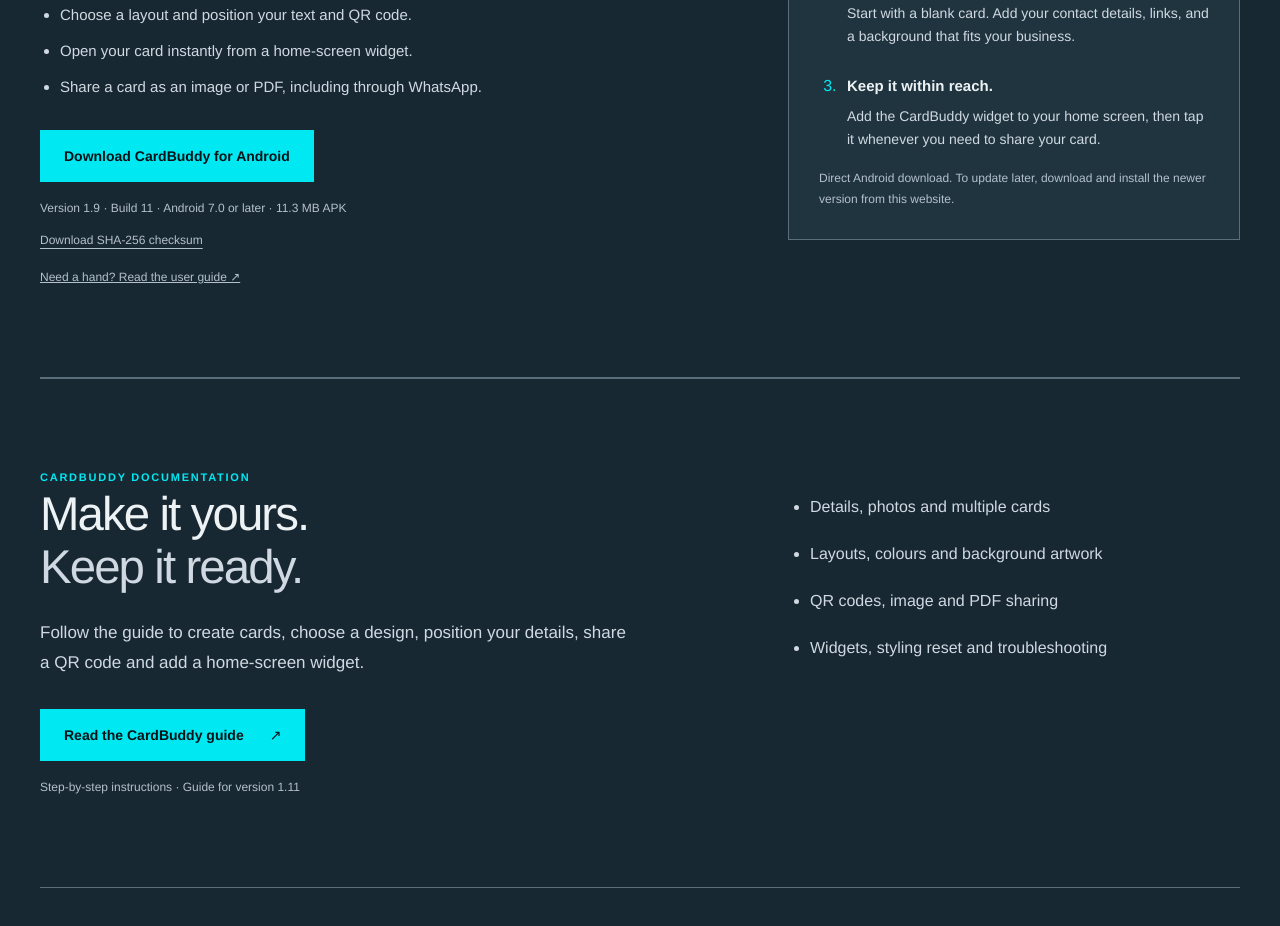
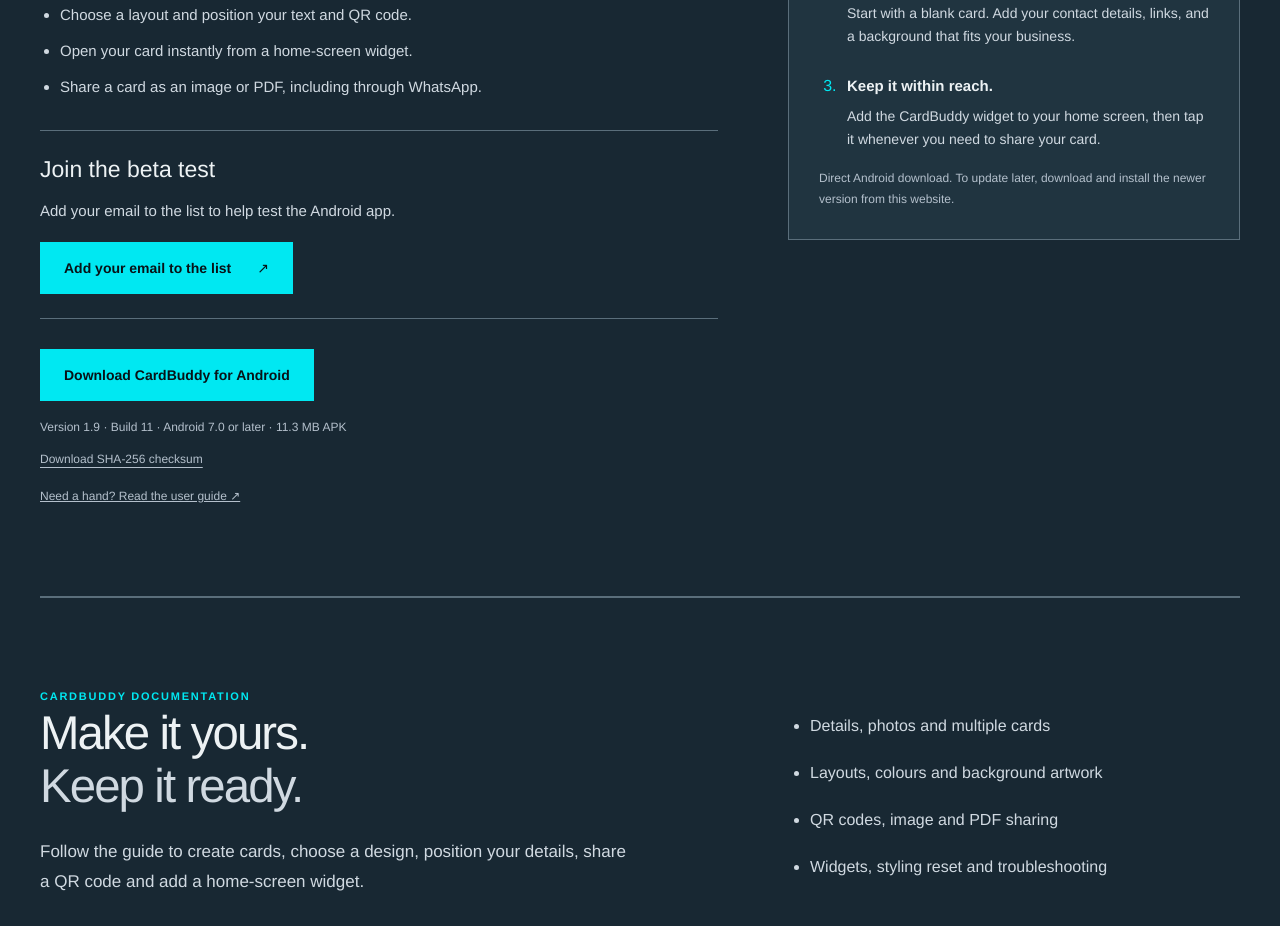
Before and after one commit to clschalkwyk/phaselabs.co.za, a React (Vite) app: page / in a window 1280 px wide. Shown: the part 3100-4026 px from the top of the page. Built offline with nearby package versions, Linux system fonts and the light colour scheme.

Commit message:
Add CardBuddy beta signup invitation

```diff
--- a/src/App.jsx
+++ b/src/App.jsx
@@ -101,6 +101,11 @@
               <li>Open your card instantly from a home-screen widget.</li>
               <li>Share a card as an image or PDF, including through WhatsApp.</li>
             </ul>
+            <section className="cardbuddy-beta" aria-labelledby="cardbuddy-beta-title">
+              <h3 id="cardbuddy-beta-title">Join the beta test</h3>
+              <p>Add your email to the list to help test the Android app.</p>
+              <a className="button" href="https://docs.google.com/forms/d/e/1FAIpQLSdqrfTO0l3C8P23hK_jlEWmedAw4yn2zRvaL6Ow5FL6Em2ZOw/viewform">Add your email to the list <span aria-hidden="true">↗</span></a>
+            </section>
             <a className="button" href="/assets/cardbuddy-1.9-11.apk" download="cardbuddy-1.9-11.apk">Download CardBuddy for Android</a>
             <p className="availability">Version 1.9 · Build 11 · Android 7.0 or later · 11.3 MB APK</p>
             <a className="checksum-link" href="/assets/cardbuddy-1.9-11.apk.sha256" download>Download SHA-256 checksum</a>
--- a/src/styles.css
+++ b/src/styles.css
@@ -134,6 +134,10 @@
 .cardbuddy-copy > p:not(.availability) { margin-top: 24px; max-width: 65ch; color: var(--body); font-size: 17px; line-height: 1.8; }
 .cardbuddy-features { padding-left: 20px; margin: 22px 0 0; color: var(--body); font-size: 15px; line-height: 1.8; }
 .cardbuddy-features li + li { margin-top: 9px; }
+.cardbuddy-beta { margin-top: 30px; padding-block: 24px; border-block: 1px solid var(--line); }
+.cardbuddy-beta h3 { font-size: 23px; font-weight: 500; line-height: 1.3; }
+.cardbuddy-beta p { margin-top: 12px; color: var(--body); font-size: 15px; line-height: 1.8; }
+.cardbuddy-beta .button { margin-top: 18px; }
 .cardbuddy-install { padding: 30px; background: var(--surface); border: 1px solid var(--line); }
 .cardbuddy-install h3 { font-size: 23px; font-weight: 500; line-height: 1.3; }
 .cardbuddy-install ol { padding-left: 22px; margin: 26px 0 0; }
```
